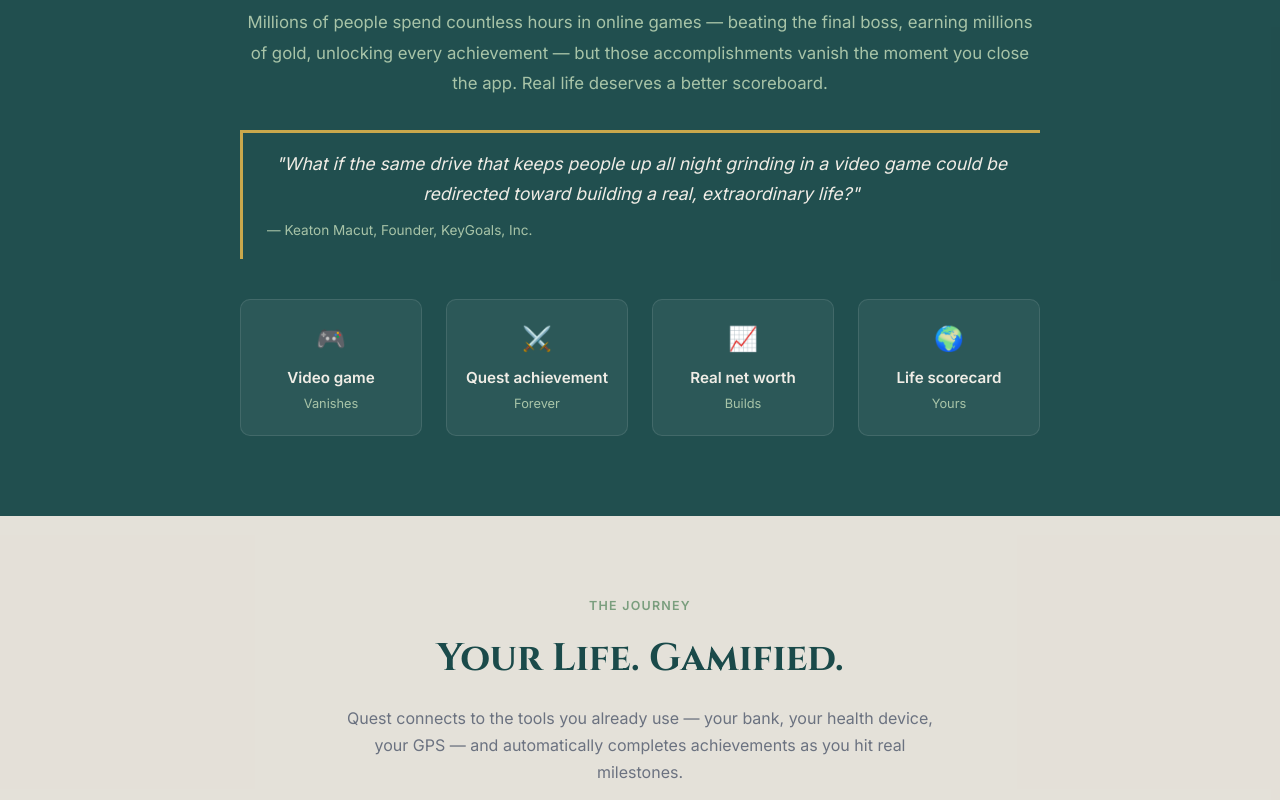
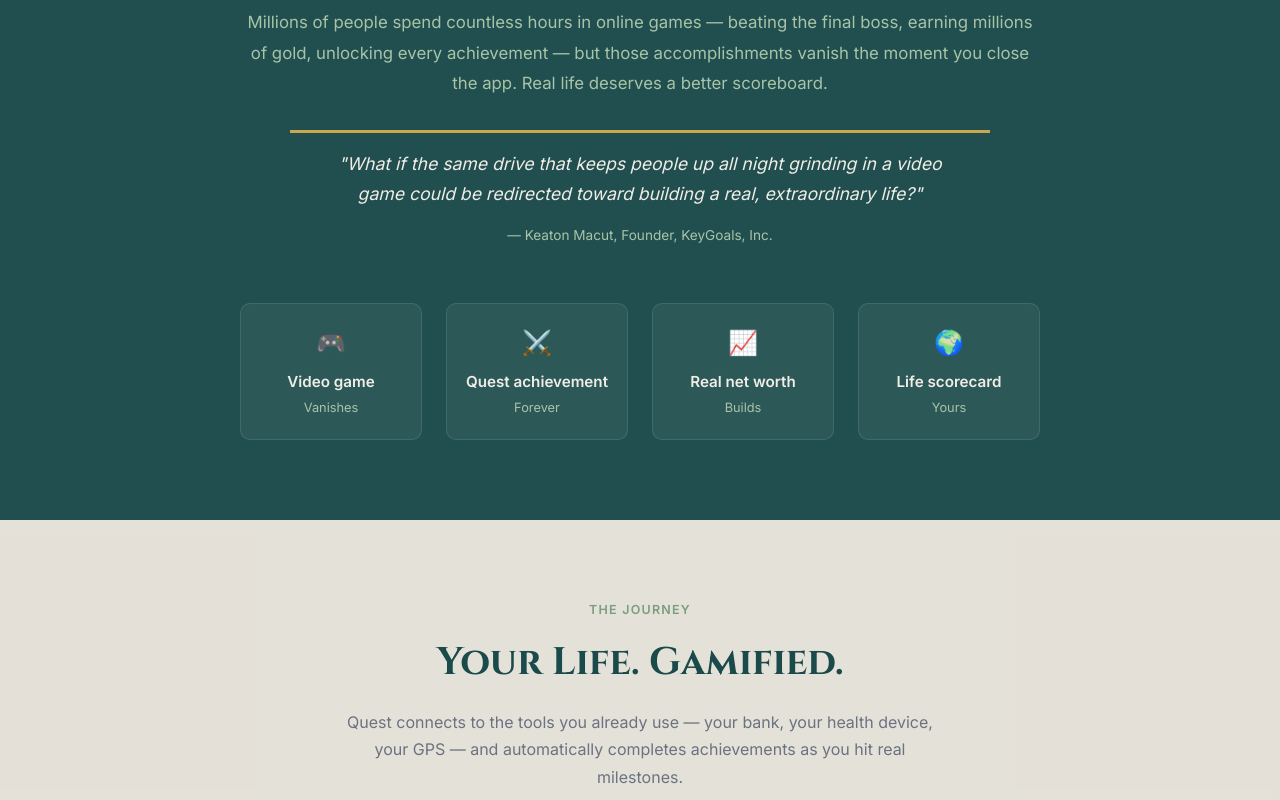
Before and after one commit to KeyGoals-Inc/quest-landing-page, a plain HTML site: page index.html in a window 1280 px wide. Shown: the part 1060-1860 px from the top of the page. Drawn offline with Linux system fonts and the light colour scheme.

Commit message:
Update index.html

```diff
--- a/index.html
+++ b/index.html
@@ -136,9 +136,9 @@
     .origin-inner { max-width: 800px; margin: 0 auto; text-align: center; }
     .origin-section h2 { font-family: 'Cinzel', serif; font-size: clamp(1.6rem, 3vw, 2.4rem); font-weight: 700; color: var(--cream); margin-bottom: 1.5rem; }
     .origin-body { font-size: 1.05rem; color: var(--sage-light); line-height: 1.8; margin-bottom: 1.5rem; text-align: center; }
-    .origin-quote { border-left: 3px solid var(--gold); padding: 1rem 1.5rem; margin: 2rem 0; text-align: left; }
-    .origin-quote p { font-size: 1.1rem; color: var(--cream); line-height: 1.7; font-style: italic; margin-bottom: 0.5rem; }
-    .origin-quote cite { font-size: 0.85rem; color: var(--sage-light); font-style: normal; }
+    .origin-quote { padding: 1rem 1.5rem; margin: 2rem auto; text-align: center; max-width: 700px; }
+    .origin-quote p { font-size: 1.1rem; color: var(--cream); line-height: 1.7; font-style: italic; margin-bottom: 1rem; }
+    .origin-quote cite { font-size: 0.85rem; color: var(--sage-light); font-style: normal; display: block; text-align: center; }
     .contrast-row { display: grid; grid-template-columns: repeat(4, 1fr); gap: 1.5rem; margin-top: 2.5rem; }
     .contrast-card { background: rgba(255,255,255,0.05); border: 1px solid rgba(255,255,255,0.1); border-radius: 10px; padding: 1.25rem 1rem; text-align: center; }
     .contrast-icon { font-size: 1.5rem; margin-bottom: 0.5rem; }
@@ -199,7 +199,7 @@
 
     /* ══ ADVERTISER ══ */
     .advertiser-section { background: rgba(228,224,216,0.97); padding: 5rem 2rem; }
-    .advertiser-inner { max-width: 1100px; margin: 0 auto; display: grid; grid-template-columns: 1fr; gap: 2rem; align-items: center; text-align: center; max-width: 700px; margin: 0 auto; }
+    .advertiser-inner { max-width: 1100px; margin: 0 auto; display: grid; grid-template-columns: 1fr 1fr; gap: 4rem; align-items: start; }
     .adv-features { display: flex; flex-direction: column; gap: 1.1rem; margin-top: 1.75rem; }
     .adv-feature { display: flex; align-items: center; gap: 12px; justify-content: center; text-align: left; }
     .adv-dot { width: 7px; height: 7px; background: var(--gold); border-radius: 50%; flex-shrink: 0; margin-top: 8px; }
```
